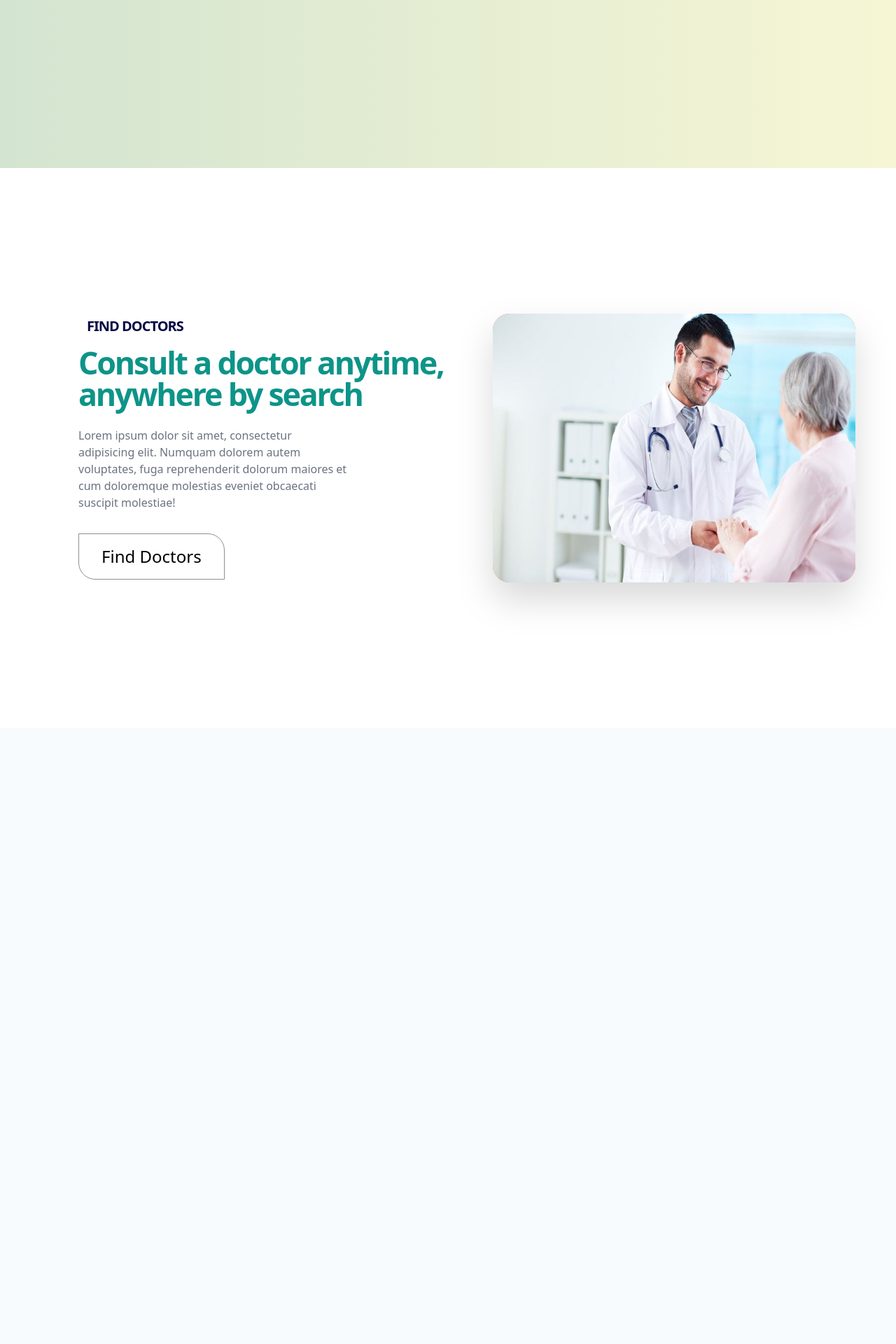
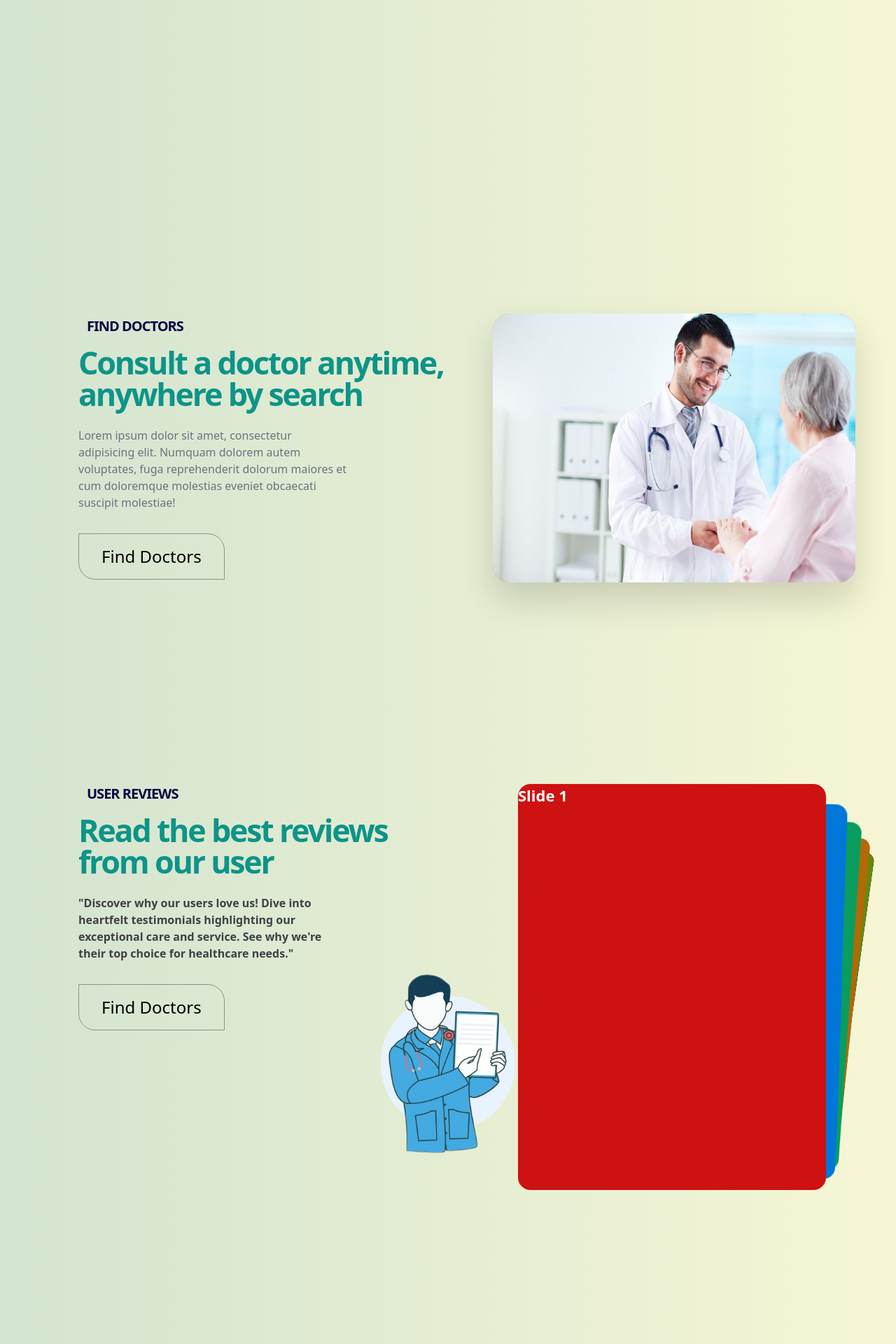
Before and after one commit to Yash200331/Hospital_Management, a Node server app: page / in a window 1280 px wide; the page is wider, and only the part inside the window is pictured. Shown: the part 1280-3200 px from the top of that part at 70% size. Before the commit the page ends 2144 px from the top of that part, so only its background shows below. Run offline with Node 20, Linux system fonts and the light colour scheme; some libraries are stand-ins or nearby versions.

Commit message:
forth commit

```diff
--- a/package.json
+++ b/package.json
@@ -12,6 +12,7 @@
     "express": "~4.16.1",
     "http-errors": "~1.6.3",
     "morgan": "~1.9.1",
-    "nodemon": "^3.1.0"
+    "nodemon": "^3.1.0",
+    "swiper": "^11.1.1"
   }
 }
--- /dev/null
+++ b/public/javascripts/script.js
@@ -0,0 +1,4 @@
+var swiper = new Swiper(".mySwiper", {
+  effect: "cards",
+  grabCursor: true,
+});
--- a/public/stylesheets/style.css
+++ b/public/stylesheets/style.css
@@ -4,3 +4,57 @@
     background: linear-gradient(to right, #d3e4d0, #f6f6d4); /* W3C, IE 10+/ Edge, Firefox 16+, Chrome 26+, Opera 12+, Safari 7+ */
 
 }
+.swiper {
+  width: 440px;
+  height: 580px;
+}
+
+.swiper-slide {
+  display: flex;
+  align-items: center;
+  justify-content: center;
+  border-radius: 18px;
+  font-size: 22px;
+  font-weight: bold;
+  color: #fff;
+}
+
+.swiper-slide:nth-child(1n) {
+  background-color: rgb(206, 17, 17);
+}
+
+.swiper-slide:nth-child(2n) {
+  background-color: rgb(0, 140, 255);
+}
+
+.swiper-slide:nth-child(3n) {
+  background-color: rgb(10, 184, 111);
+}
+
+.swiper-slide:nth-child(4n) {
+  background-color: rgb(211, 122, 7);
+}
+
+.swiper-slide:nth-child(5n) {
+  background-color: rgb(118, 163, 12);
+}
+
+.swiper-slide:nth-child(6n) {
+  background-color: rgb(180, 10, 47);
+}
+
+.swiper-slide:nth-child(7n) {
+  background-color: rgb(35, 99, 19);
+}
+
+.swiper-slide:nth-child(8n) {
+  background-color: rgb(0, 68, 255);
+}
+
+.swiper-slide:nth-child(9n) {
+  background-color: rgb(218, 12, 218);
+}
+
+.swiper-slide:nth-child(10n) {
+  background-color: rgb(54, 94, 77);
+}
--- a/views/index.ejs
+++ b/views/index.ejs
@@ -3,7 +3,13 @@
   <head>
     <title><%= title %></title>
     <link rel='stylesheet' href='/stylesheets/style.css' />
+
     <script src="https://cdn.tailwindcss.com"></script>
+    <link
+  rel="stylesheet"
+  href="https://cdn.jsdelivr.net/npm/swiper@11/swiper-bundle.min.css"
+/>
+
   </head>
   <body>
     <div id="wrapper" >
@@ -14,13 +20,13 @@
             <h2 class="text-2xl font-bold mt-4">DocCare<span class="text-2xl text-teal-500 ">.</span></h2>
           </div>
           <div class="nav-m flex gap-14 mr-20">
-            <h4 class="text-[18px] font-normal">Home</h4>
-            <h4 class="text-[18px] font-normal">Services</h4>
-            <h4 class="text-[18px] font-normal">Find a Docter</h4>
-            <h4 class="text-[18px] font-normal">Contact</h4>
+            <h4 class="text-[18px] font-normal cursor-pointer">Home</h4>
+            <h4 class="text-[18px] font-normal cursor-pointer">Services</h4>
+            <h4 class="text-[18px] font-normal cursor-pointer">Find a Docter</h4>
+            <h4 class="text-[18px] font-normal cursor-pointer">Contact</h4>
           </div>
           <div class="nav-r">
-            <button class="px-5 py-2 font-medium border-[1px] border-gray-500 rounded-full">Log in</button>
+            <button class="px-5 py-2 font-medium border-[1px] border-gray-500 rounded-full"><a href="/login">Log in</a></button>
           </div>
         </div>
         <div class="cen h-[85.3%] w-full flex">
@@ -76,7 +82,7 @@
 
 
     </div>
-    <div id="page3" class="w-full h-screen  flex items-center justify-center bg-white">
+    <div id="page3" class="w-full h-screen  flex items-center justify-center">
 
       <div class="page3-inner w-full flex items-center">
         <div class="pg3-left pl-28  w-[55%]" >
@@ -87,7 +93,7 @@
           </h1 >
           <p  class="text-gray-500 w-96 mt-6 ">Lorem ipsum dolor sit amet, consectetur adipisicing elit. Numquam dolorem autem voluptates, fuga reprehenderit dolorum maiores et cum doloremque molestias eveniet obcaecati suscipit molestiae!</p>
 
-          <button class="px-8 py-4 bg-teal-500 text-2xl border-[#928d8d] hover:bg-teal-500 hover:text-white ease-in-out to-lime-400 hover:scale-[0.95] border-[1px] bg-transparent mt-8 rounded-tr-3xl  rounded-bl-3xl">Find Doctors</button>
+          <button class="px-8 py-4 bg-teal-500 text-2xl border-[#928d8d] hover:bg-teal-700 hover:text-white ease-in-out to-lime-400 hover:scale-[0.95] border-[1px] bg-transparent mt-8 rounded-tr-3xl  rounded-bl-3xl">Find Doctors</button>
 
         </div>
         <div class="pg3-right">
@@ -98,5 +104,40 @@
       </div>
 
     </div>
+   <div id="page4" class="h-screen w-full flex mt-20">
+    <div class="page4-l pl-28 h-full w-[50%]">
+
+        <h3 class="uppercase ml-3 text-xl tracking-tighter font-bold text-[#050A44]">User reviews</h3>
+        <h1 class="text-[3.5vw] tracking-tighter font-bold text-teal-600 leading-none mt-4">Read the best reviews<br>
+          from our user
+
+        </h1 >
+        <p  class="text-zinc-700 font-semibold  w-96 mt-6 ">"Discover why our users love us! Dive into heartfelt testimonials highlighting our exceptional care and service. See why we're their top choice for healthcare needs."</p>
+
+        <button class="px-8 py-4 bg-teal-500 text-2xl border-[#928d8d] hover:bg-teal-700 hover:text-white ease-in-out to-lime-400 hover:scale-[0.95] border-[1px] bg-transparent mt-8 rounded-tr-3xl  rounded-bl-3xl">Find Doctors</button>
+        <img src="/images/im13.png" class="h-64 ml-[400px] -mt-[80px]" alt="">
+
+
+    </div>
+    <div class="page4-r h-full w-[50%]">
+
+  <div class="swiper mySwiper">
+    <div class="swiper-wrapper">
+      <div class="swiper-slide">Slide 1</div>
+      <div class="swiper-slide">Slide 2</div>
+      <div class="swiper-slide">Slide 3</div>
+      <div class="swiper-slide">Slide 4</div>
+      <div class="swiper-slide">Slide 5</div>
+      <div class="swiper-slide">Slide 6</div>
+      <div class="swiper-slide">Slide 7</div>
+      <div class="swiper-slide">Slide 8</div>
+      <div class="swiper-slide">Slide 9</div>
+    </div>
+  </div>
+    </div>
+
+   </div>
+    <script src="https://cdn.jsdelivr.net/npm/swiper@11/swiper-bundle.min.js"></script>
+    <script src="/javascripts/script.js"></script>
   </body>
 </html>
```
Also changed, not shown: public/images/im13.png (added), 1 other file.
